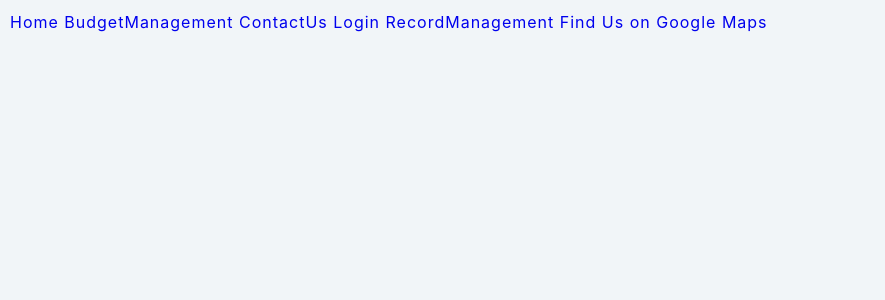
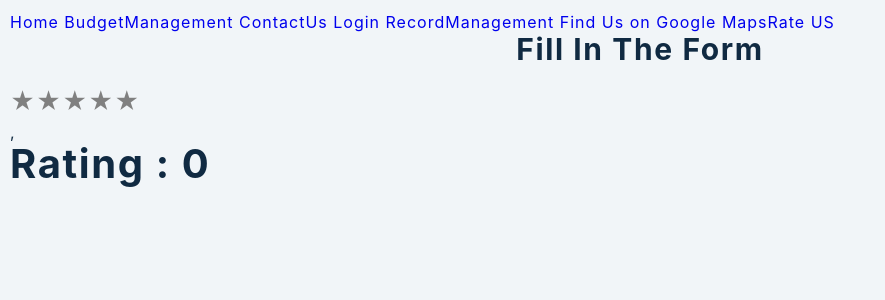
Before and after one commit to abhijeetrko/MyReactProject, a React (Create React App) app: page /feedback in a window 1280 px wide. Shown: the top 300 px of the page, without its empty margins (0-885 px from the left). Built offline with nearby package versions, Linux system fonts and the light colour scheme.

Commit message:
Ratings added

```diff
--- a/package.json
+++ b/package.json
@@ -11,6 +11,7 @@
     "react-bootstrap": "^1.4.3",
     "react-dom": "^17.0.1",
     "react-loader-spinner": "^3.1.14",
+    "react-rating-stars-component": "^2.2.0",
     "react-router-dom": "^5.2.0",
     "react-scripts": "4.0.1",
     "web-vitals": "^0.2.4"
--- a/src/App.js
+++ b/src/App.js
@@ -7,6 +7,7 @@ import BudgetManagement from './BudgetManagement'
 import Login from './Login'
 import RecordManagement from './RecordManagement'
 import Location from './Location'
+import Feedback from './Feedback'
 import './App.css';
 import {BrowserRouter as Router,Route,Switch,Link} from 'react-router-dom'
 
@@ -34,6 +35,9 @@ function App() {
      <Route exact path="/Login">
    <Login></Login>
      </Route>
+     <Route exact path="/feedback">
+       <Feedback></Feedback>
+     </Route>
 
      <Route exact path="/Record">
    <RecordManagement></RecordManagement>
--- a/src/BudgetManagement.js
+++ b/src/BudgetManagement.js
@@ -1,6 +1,6 @@
 import "react-loader-spinner/dist/loader/css/react-spinner-loader.css"
 import Loader from 'react-loader-spinner'
-import axios from '/home/abhijeet/myworkspace/projects/react-projects/25-shop-Management/shopmanagement/node_modules/axios'
+import axios from '../node_modules/axios'
 
 
 import React, { useState, useRef, useEffect } from 'react'
--- /dev/null
+++ b/src/Feedback.js
@@ -0,0 +1,32 @@
+import React from 'react'
+import ReactStars from "react-rating-stars-component";
+import { render } from "react-dom";
+import {useState} from 'react'
+
+const Feedback=() =>{
+    const [rating,setRating]=useState(0);
+const ratingChanged =(newRating) =>{
+
+setRating(newRating);
+    console.log(newRating);
+}
+return <div>
+    <h1>Fill in the Form </h1>
+    <ReactStars
+    count={5}
+    Value={1}
+    onChange={ratingChanged}
+    size={24}
+    activeColor="#ffd700"
+    isHalf={true}
+    emptyIcon={<i className="far fa-star"></i>}
+    halfIcon={<i className="fa fa-star-half-alt"></i>}
+    fullIcon={<i className="fa fa-star"></i>}
+  />,
+
+  <h2>Rating : {rating}</h2>
+</div>
+
+
+}
+export default Feedback;
--- a/src/NavLinks.js
+++ b/src/NavLinks.js
@@ -16,6 +16,8 @@ export default function NavLinks() {
             <Link to='/Login'>Login     </Link>
             <Link to ='/Record'>RecordManagement     </Link>
             <Link to ='/Location'>Find Us on Google Maps</Link>
+
+            <Link to='/feedback'>Rate US</Link>
         </div>
     )
 }
```
Also changed, not shown: 2 other files (tests, documents, lock files or other folders).
